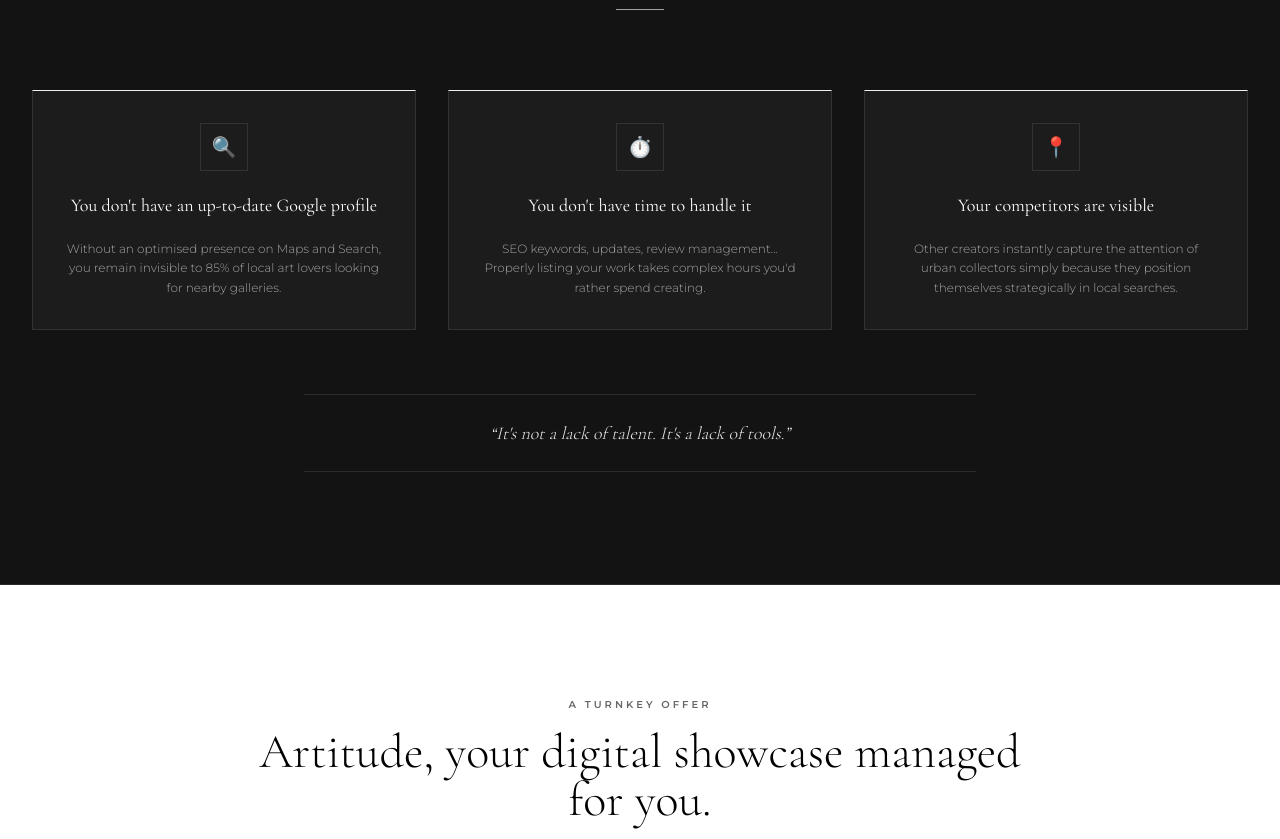
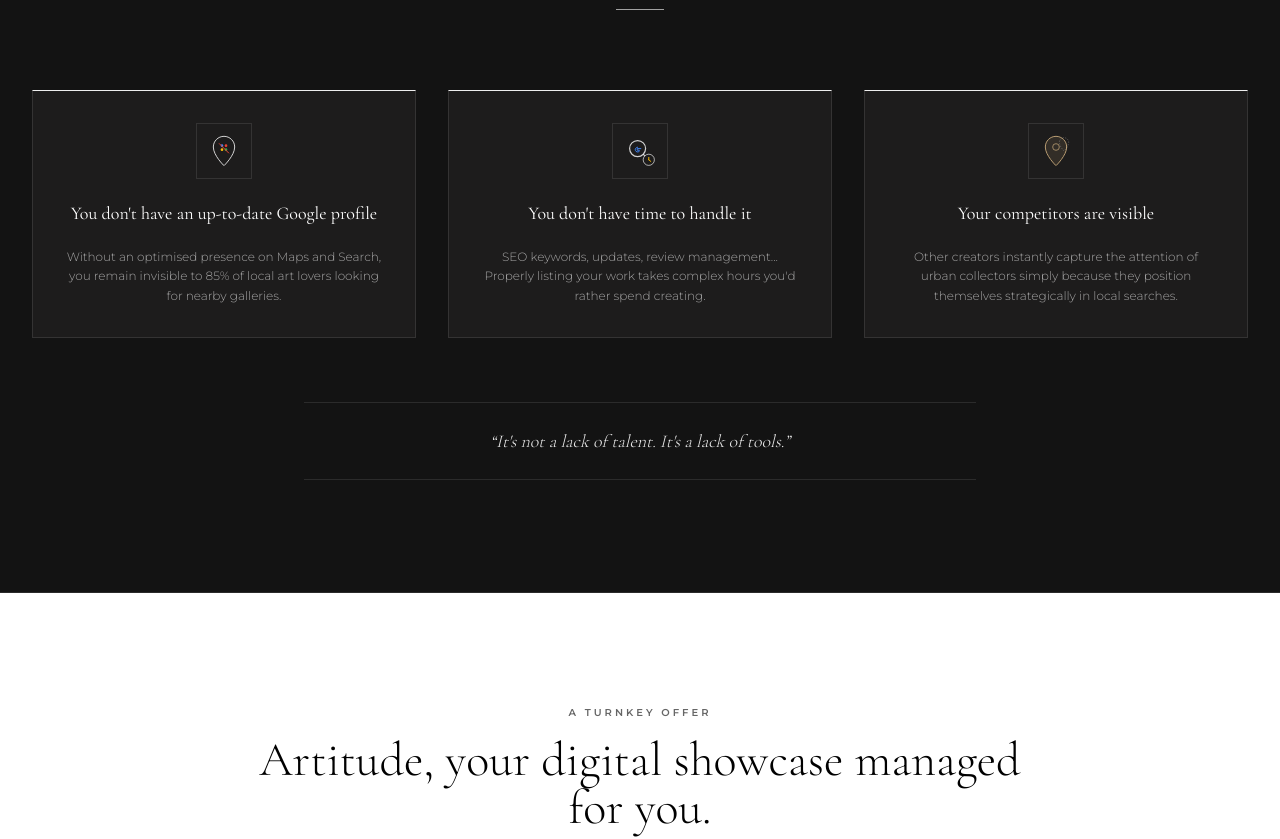
Before and after one commit to InRealArt/landing_artitude, a Next.js app: page /en in a window 1280 px wide. Shown: the part 1160-1999 px from the top of the page. Built offline with nearby package versions, Linux system fonts and the light colour scheme; a web font is replaced by a local one.

Commit message:
a few css changes

```diff
--- a/app/globals.css
+++ b/app/globals.css
@@ -132,8 +132,7 @@
   border-top: 1px solid var(--border-light);
 }
 .advantage-box:hover {
-  background: #ffffff;
-  box-shadow: 0 20px 40px rgba(0, 0, 0, 0.03);
+  box-shadow: 0 20px 40px rgba(0, 0, 0, 0.08);
   border-top-color: var(--gold-accent);
 }
 
--- a/components/sections/ProblemSection.tsx
+++ b/components/sections/ProblemSection.tsx
@@ -4,6 +4,79 @@
 import SectionHeader from '@/components/ui/SectionHeader'
 import { useGsapReveal } from '@/hooks/useGsapReveal'
 import type { Dictionary } from '@/lib/dictionaries'
+
+// Google Maps pin — card 1 (no GMB listing)
+function IconMapPin() {
+  return (
+    <svg viewBox="0 0 40 48" fill="none" xmlns="http://www.w3.org/2000/svg" className="w-8 h-8">
+      <path
+        d="M20 2C11.163 2 4 9.163 4 18c0 12.75 16 28 16 28S36 30.75 36 18C36 9.163 28.837 2 20 2Z"
+        stroke="currentColor"
+        strokeWidth="1.5"
+        fill="none"
+      />
+      {/* Google-style coloured dots inside the pin */}
+      <circle cx="17" cy="16" r="2" fill="#4285F4" />
+      <circle cx="23" cy="16" r="2" fill="#EA4335" />
+      <circle cx="17" cy="22" r="2" fill="#FBBC05" />
+      <circle cx="23" cy="22" r="2" fill="#34A853" />
+      {/* slash — "not found" */}
+      <line x1="13" y1="13" x2="27" y2="27" stroke="#EA4335" strokeWidth="1.5" strokeLinecap="round" />
+    </svg>
+  )
+}
+
+// Google Search / clock — card 2 (no time)
+function IconGSearch() {
+  return (
+    <svg viewBox="0 0 40 40" fill="none" xmlns="http://www.w3.org/2000/svg" className="w-8 h-8">
+      {/* Magnifying glass */}
+      <circle cx="17" cy="17" r="10" stroke="currentColor" strokeWidth="1.5" />
+      <line x1="24.5" y1="24.5" x2="34" y2="34" stroke="currentColor" strokeWidth="1.5" strokeLinecap="round" />
+      {/* Google G shape inside glass */}
+      <path
+        d="M21 17h-4.5v2H19v1.5a3 3 0 1 1-2-5.28"
+        stroke="#4285F4"
+        strokeWidth="1.2"
+        strokeLinecap="round"
+        strokeLinejoin="round"
+        fill="none"
+      />
+      <circle cx="16.5" cy="17" r="1" fill="#4285F4" opacity="0" />
+      {/* Clock overlay bottom-right */}
+      <circle cx="31" cy="31" r="7" fill="#1d1c1c" stroke="currentColor" strokeWidth="1" />
+      <line x1="31" y1="28" x2="31" y2="31" stroke="#FBBC05" strokeWidth="1.2" strokeLinecap="round" />
+      <line x1="31" y1="31" x2="33.5" y2="33" stroke="#FBBC05" strokeWidth="1.2" strokeLinecap="round" />
+    </svg>
+  )
+}
+
+// Competitor pin visible — card 3 (competitors ranked higher)
+function IconCompetitorPin() {
+  return (
+    <svg viewBox="0 0 40 48" fill="none" xmlns="http://www.w3.org/2000/svg" className="w-8 h-8">
+      {/* Main pin — gold (competitor, visible) */}
+      <path
+        d="M20 2C11.163 2 4 9.163 4 18c0 12.75 16 28 16 28S36 30.75 36 18C36 9.163 28.837 2 20 2Z"
+        stroke="#b89c72"
+        strokeWidth="1.5"
+        fill="#b89c7222"
+      />
+      <circle cx="20" cy="18" r="5" stroke="#b89c72" strokeWidth="1.2" fill="none" />
+      {/* Small ghost pin behind — us, invisible */}
+      <path
+        d="M32 4C28.134 4 25 7.134 25 11c0 6 7 13 7 13s7-7 7-13c0-3.866-3.134-7-7-7Z"
+        stroke="currentColor"
+        strokeWidth="1"
+        strokeDasharray="2 2"
+        fill="none"
+        opacity="0.4"
+      />
+    </svg>
+  )
+}
+
+const CARD_ICONS = [IconMapPin, IconGSearch, IconCompetitorPin]
 
 export default function ProblemSection({ dict }: { dict: Dictionary }) {
   const d = dict.problem
@@ -25,18 +98,21 @@
         </div>
 
         <div ref={cardsRef} className="grid md:grid-cols-3 gap-8">
-          {d.items.map((p) => (
+          {d.items.map((p, i) => {
+            const Icon = CARD_ICONS[i] ?? CARD_ICONS[0]
+            return (
               <div
                 key={p.title}
-              className="advantage-box bg-card p-8 flex flex-col items-center text-center space-y-5 border border-white/10 hover:border-gold transition-all duration-300"
+                className="advantage-box bg-card p-8 flex flex-col items-center text-center space-y-5 border border-white/10 hover:border-gold hover:bg-white/5 transition-all duration-300"
               >
-              <div className="h-12 w-12 border border-white/10 flex items-center justify-center text-white text-xl">
-                {p.icon}
+                <div className="h-14 w-14 border border-white/10 flex items-center justify-center text-white/80">
+                  <Icon />
                 </div>
                 <h3 className="font-serif text-lg text-white font-medium">{p.title}</h3>
                 <p className="text-xs text-white/60 leading-relaxed font-light font-sans">{p.desc}</p>
               </div>
-          ))}
+            )
+          })}
         </div>
 
         <div className="mt-16 text-center max-w-2xl mx-auto">
--- a/dictionaries/en.json
+++ b/dictionaries/en.json
@@ -183,7 +183,7 @@
       },
       {
         "name": "Gilles",
-        "role": "WEB DEVELOPER",
+        "role": "WEB & DIGITAL CREATION",
         "service": "High-performance web showcase and SEO",
         "description": "Technical design and optimisation of your website or online portfolio to guarantee a robust, fast and perfectly referenced platform."
       },
--- a/dictionaries/fr.json
+++ b/dictionaries/fr.json
@@ -183,7 +183,7 @@
       },
       {
         "name": "Gilles",
-        "role": "DÉVELOPPEUR WEB",
+        "role": "CRÉATION WEB & DIGITALE",
         "service": "Vitrine web haute performance et optimisation SEO",
         "description": "Conception et optimisation technique de votre site internet ou portfolio en ligne pour garantir une plateforme robuste, rapide et parfaitement référencée."
       },
```
Lines whose indentation alone changed are shown as unchanged.
